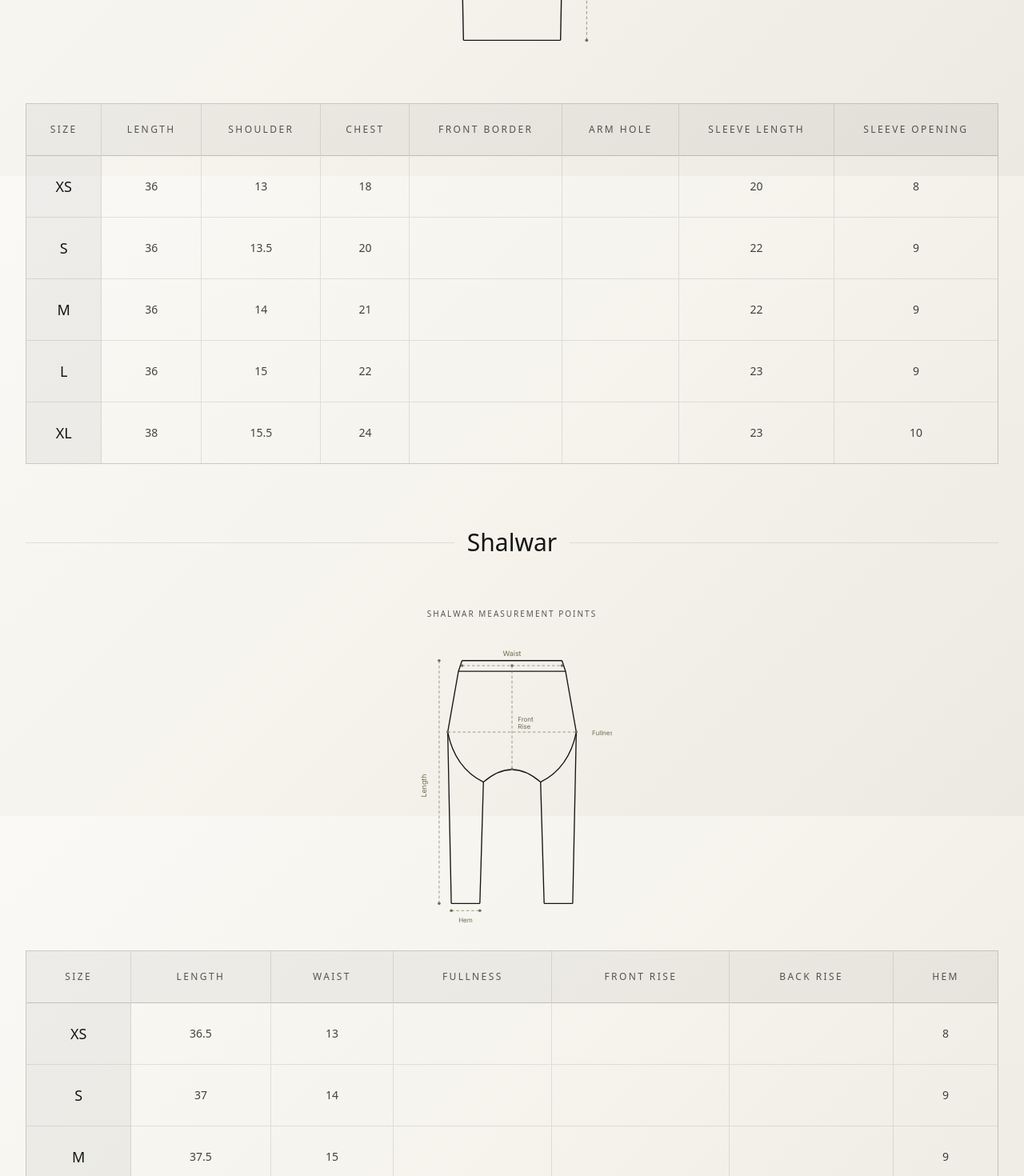
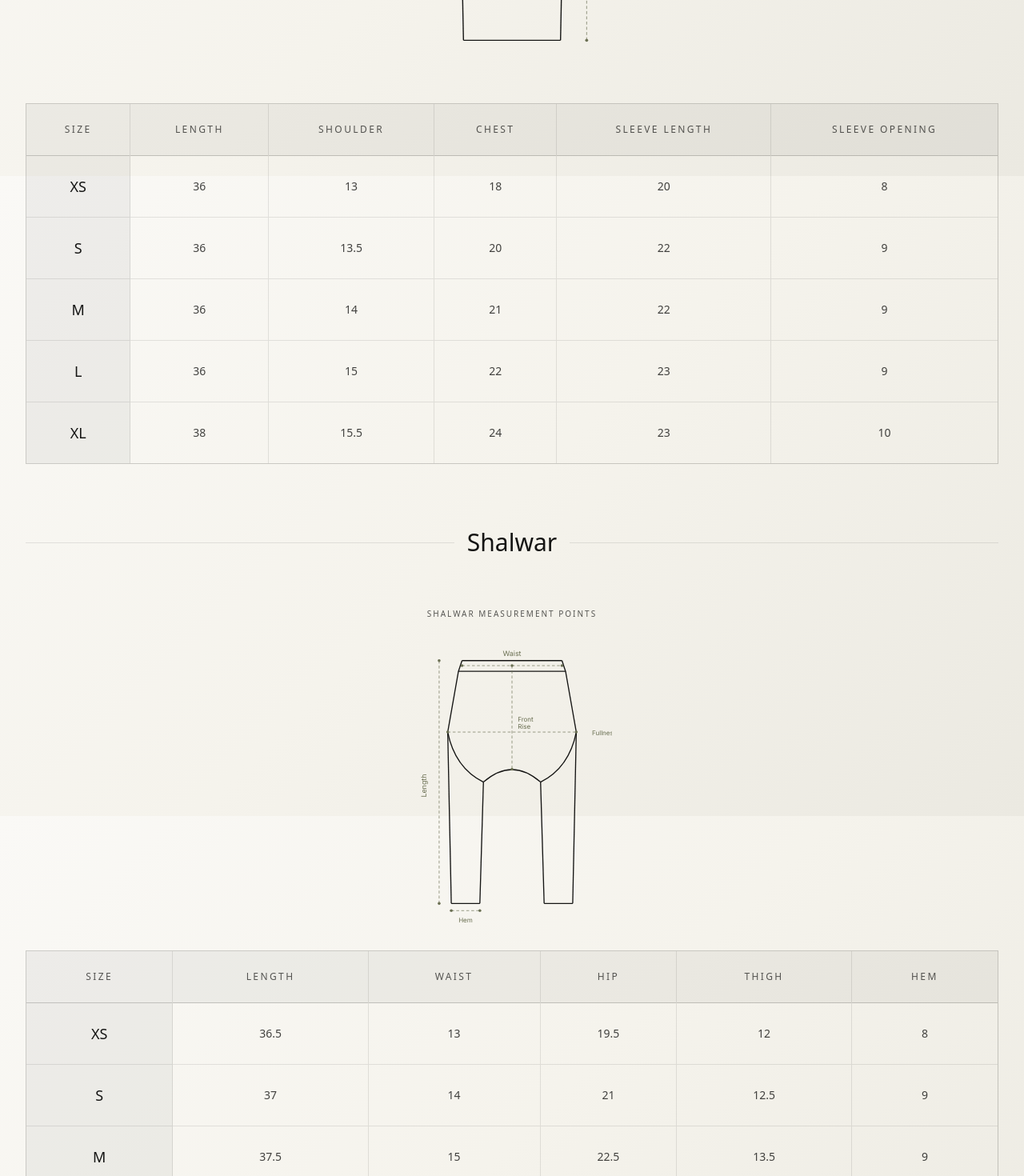
Before and after one commit to Rao-automates/kaaj-official-store, a Next.js app: page /size-guide in a window 1280 px wide. Shown: the part 1380-2850 px from the top of the page at 80% size. Built offline with nearby package versions, Linux system fonts and the light colour scheme; no server answers; a web font is replaced by a local one.

Commit message:
fix: update size guide page table columns to match new interface to resolve build error

```diff
--- a/src/app/size-guide/page.tsx
+++ b/src/app/size-guide/page.tsx
@@ -59,7 +59,7 @@ export default function SizeGuidePage() {
               <table className="w-full text-sm font-sans whitespace-nowrap">
                 <thead>
                   <tr className="border-b border-kaaj-charcoal/20 bg-kaaj-charcoal/5">
-                    {["Size", "Length", "Shoulder", "Chest", "Front Border", "Arm Hole", "Sleeve Length", "Sleeve Opening"].map((h) => (
+                    {["Size", "Length", "Shoulder", "Chest", "Sleeve Length", "Sleeve Opening"].map((h) => (
                       <th
                         key={h}
                         className="py-6 px-6 text-center text-[10px] sm:text-xs uppercase tracking-[0.2em] text-kaaj-charcoal/70 font-normal border-r border-kaaj-charcoal/10 last:border-r-0"
@@ -79,8 +79,6 @@ export default function SizeGuidePage() {
                       <td className="py-6 px-6 text-center text-kaaj-charcoal/80 border-r border-kaaj-charcoal/10">{row.length}</td>
                       <td className="py-6 px-6 text-center text-kaaj-charcoal/80 border-r border-kaaj-charcoal/10">{row.shoulder}</td>
                       <td className="py-6 px-6 text-center text-kaaj-charcoal/80 border-r border-kaaj-charcoal/10">{row.chest}</td>
-                      <td className="py-6 px-6 text-center text-kaaj-charcoal/80 border-r border-kaaj-charcoal/10">{row.frontBorder}</td>
-                      <td className="py-6 px-6 text-center text-kaaj-charcoal/80 border-r border-kaaj-charcoal/10">{row.armHole}</td>
                       <td className="py-6 px-6 text-center text-kaaj-charcoal/80 border-r border-kaaj-charcoal/10">{row.sleeveLength}</td>
                       <td className="py-6 px-6 text-center text-kaaj-charcoal/80">{row.sleeveOpening}</td>
                     </tr>
@@ -106,7 +104,7 @@ export default function SizeGuidePage() {
               <table className="w-full text-sm font-sans whitespace-nowrap">
                 <thead>
                   <tr className="border-b border-kaaj-charcoal/20 bg-kaaj-charcoal/5">
-                    {["Size", "Length", "Waist", "Fullness", "Front Rise", "Back Rise", "Hem"].map((h) => (
+                    {["Size", "Length", "Waist", "Hip", "Thigh", "Hem"].map((h) => (
                       <th
                         key={h}
                         className="py-6 px-6 text-center text-[10px] sm:text-xs uppercase tracking-[0.2em] text-kaaj-charcoal/70 font-normal border-r border-kaaj-charcoal/10 last:border-r-0"
@@ -125,9 +123,8 @@ export default function SizeGuidePage() {
                       <td className="py-6 px-6 text-center font-sans text-lg text-kaaj-charcoal border-r border-kaaj-charcoal/10 bg-kaaj-charcoal/5">{row.size}</td>
                       <td className="py-6 px-6 text-center text-kaaj-charcoal/80 border-r border-kaaj-charcoal/10">{row.length}</td>
                       <td className="py-6 px-6 text-center text-kaaj-charcoal/80 border-r border-kaaj-charcoal/10">{row.waist}</td>
-                      <td className="py-6 px-6 text-center text-kaaj-charcoal/80 border-r border-kaaj-charcoal/10">{row.fullness}</td>
-                      <td className="py-6 px-6 text-center text-kaaj-charcoal/80 border-r border-kaaj-charcoal/10">{row.frontRise}</td>
-                      <td className="py-6 px-6 text-center text-kaaj-charcoal/80 border-r border-kaaj-charcoal/10">{row.backRise}</td>
+                      <td className="py-6 px-6 text-center text-kaaj-charcoal/80 border-r border-kaaj-charcoal/10">{row.hip}</td>
+                      <td className="py-6 px-6 text-center text-kaaj-charcoal/80 border-r border-kaaj-charcoal/10">{row.thigh}</td>
                       <td className="py-6 px-6 text-center text-kaaj-charcoal/80">{row.hem}</td>
                     </tr>
                   ))}
```
